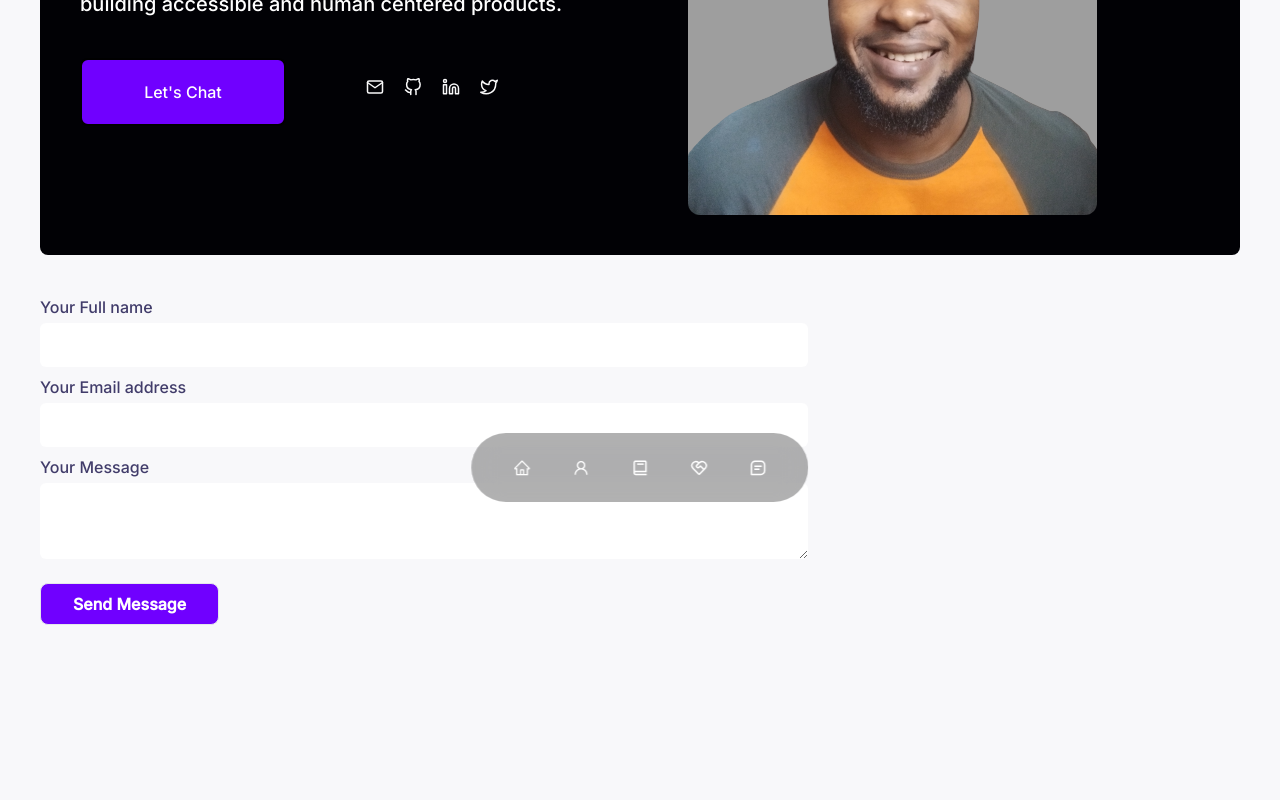
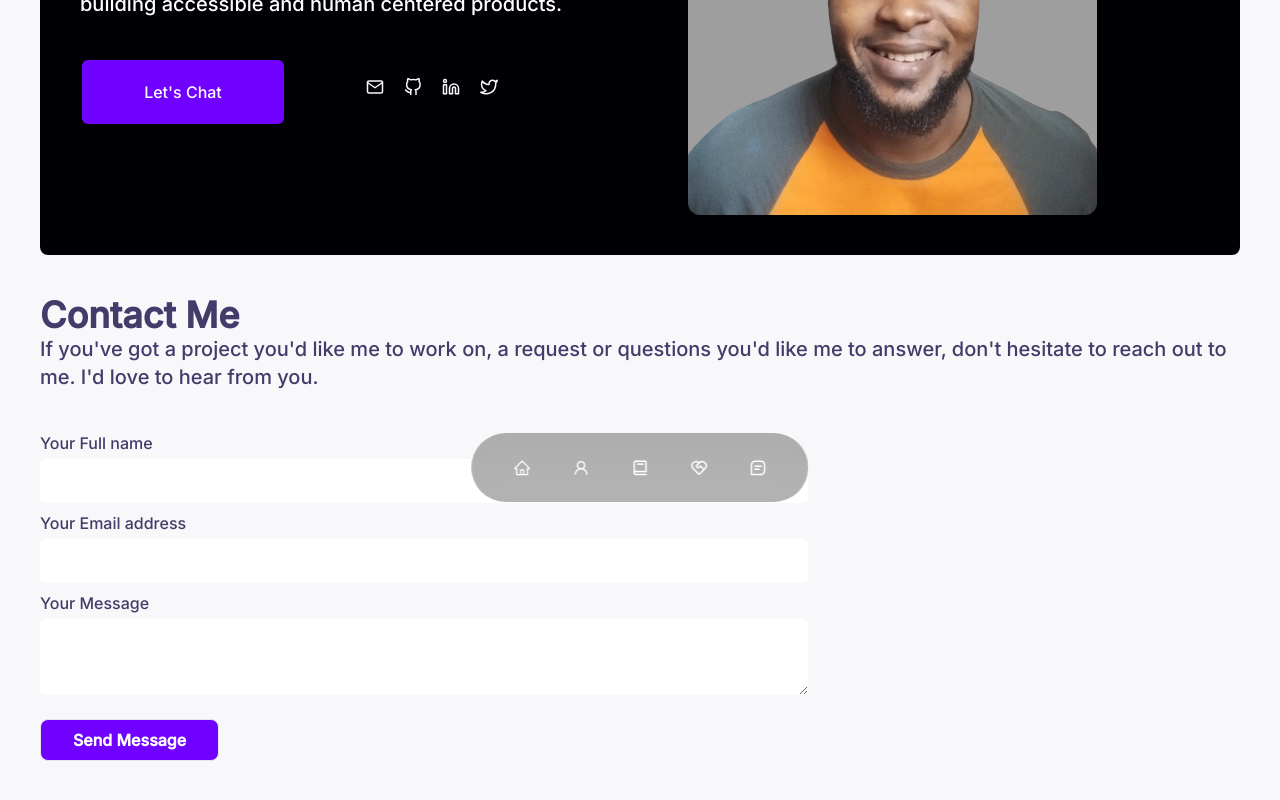
Before and after one commit to d2ndjim/jrl-portfolio, a React (Create React App) app: page / in a window 1280 px wide. Shown: the part 266-1066 px from the top of the page. Before the commit the page ends 971 px from the top, so only its background shows below. Built offline with nearby package versions, Linux system fonts and the light colour scheme.

Commit message:
complete contact section

```diff
--- a/src/components/About.js
+++ b/src/components/About.js
@@ -2,6 +2,7 @@ import React from 'react';
 
 const About = () => (
   <>
+
   </>
 );
 
--- a/src/components/Contact.js
+++ b/src/components/Contact.js
@@ -7,7 +7,20 @@ const Contact = () => {
     return <p>Thank you for reaching out! Will reach out soon as possible</p>;
   }
   return (
-    <form onSubmit={handleSubmit} id="contact" className="m-10 mb-20 md:w-3/5">
+    <>
+      <div className="m-10">
+        <h1 className="text-3xl font-bold text-[#413C6A] md:text-4xl">Contact Me</h1>
+        <p className="text-xl text-[#413C6A]">
+          If you&apos;ve got a project you&apos;d like me to work on, a request
+          or questions you&apos;d like me to answer, don&apos;t hesitate to
+          reach out to me. I&apos;d love to hear from you.
+        </p>
+      </div>
+      <form
+        onSubmit={handleSubmit}
+        id="contact"
+        className="m-10 mb-20 md:w-3/5"
+      >
         <label htmlFor="name" className="block ">
           <span className="text-[#413C6A]">Your Full name</span>
           <input
@@ -52,6 +65,7 @@ const Contact = () => {
           Send Message
         </button>
       </form>
+    </>
   );
 };
 
```
Lines whose indentation alone changed are shown as unchanged.
